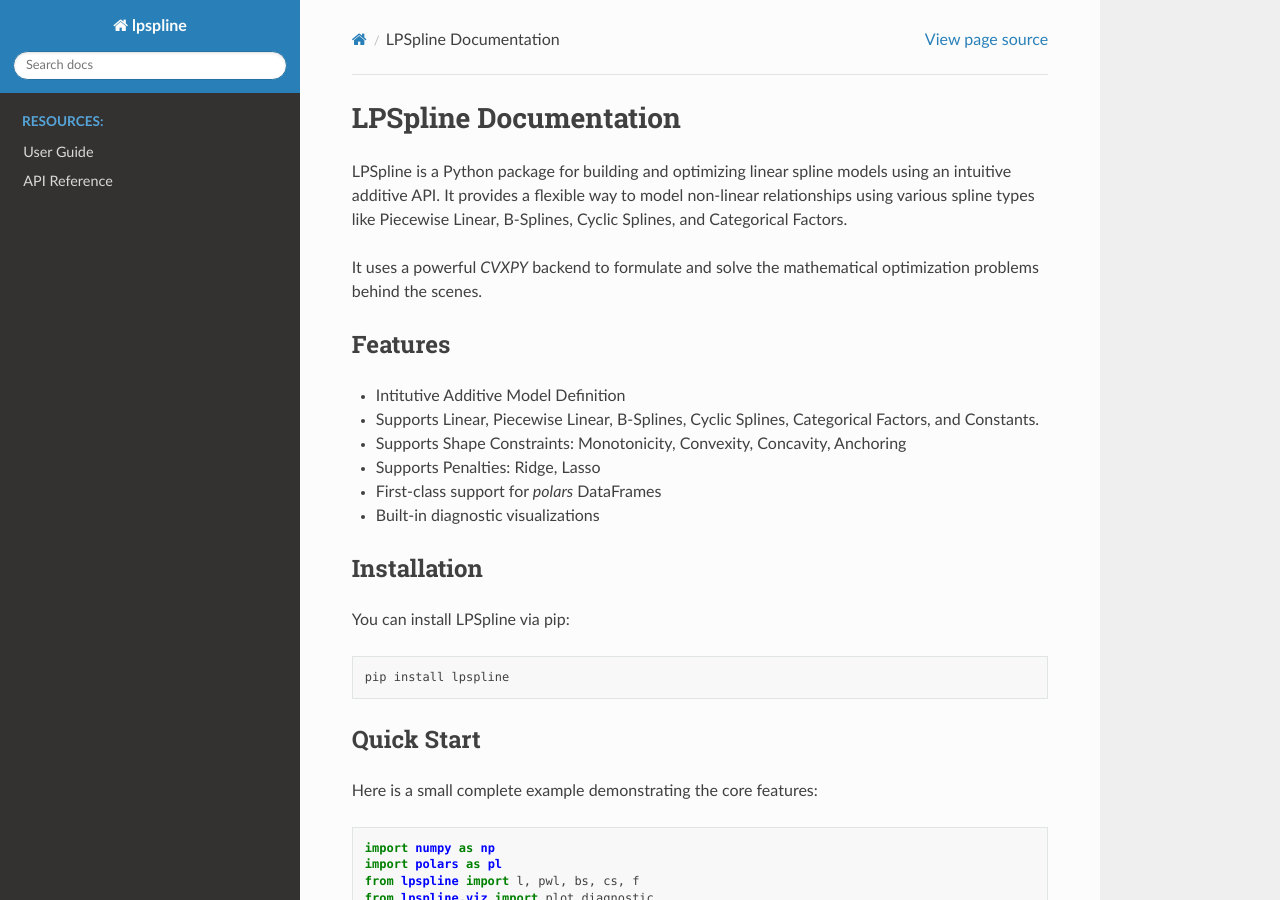
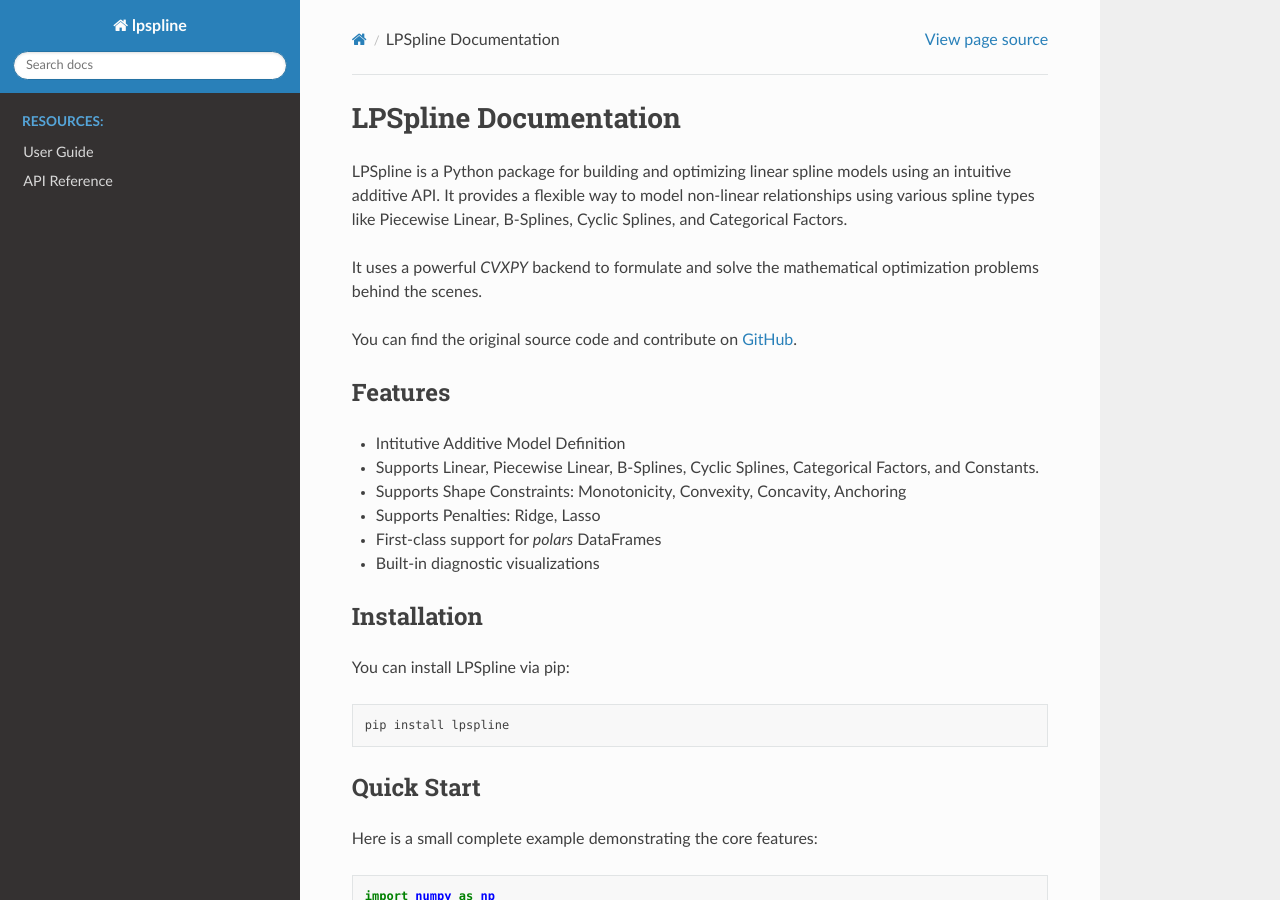
Before and after one commit to clarkmaio/lpspline, a Sphinx documentation site: the page built from docs/index.rst, in a window 1280 px wide and 900 px high. Built offline with Sphinx 7.4.7 and the Read the Docs theme 3.1.0, drawn with Linux system fonts in a browser that asks for light colours.

Commit message:
docs: add github repo link to introduction

```diff
--- a/docs/index.rst
+++ b/docs/index.rst
@@ -4,6 +4,8 @@
 LPSpline is a Python package for building and optimizing linear spline models using an intuitive additive API. It provides a flexible way to model non-linear relationships using various spline types like Piecewise Linear, B-Splines, Cyclic Splines, and Categorical Factors.
 
 It uses a powerful `CVXPY` backend to formulate and solve the mathematical optimization problems behind the scenes.
+
+You can find the original source code and contribute on `GitHub <https://github.com/clarkmaio/lpspline>`_.
 
 Features
 --------
```
